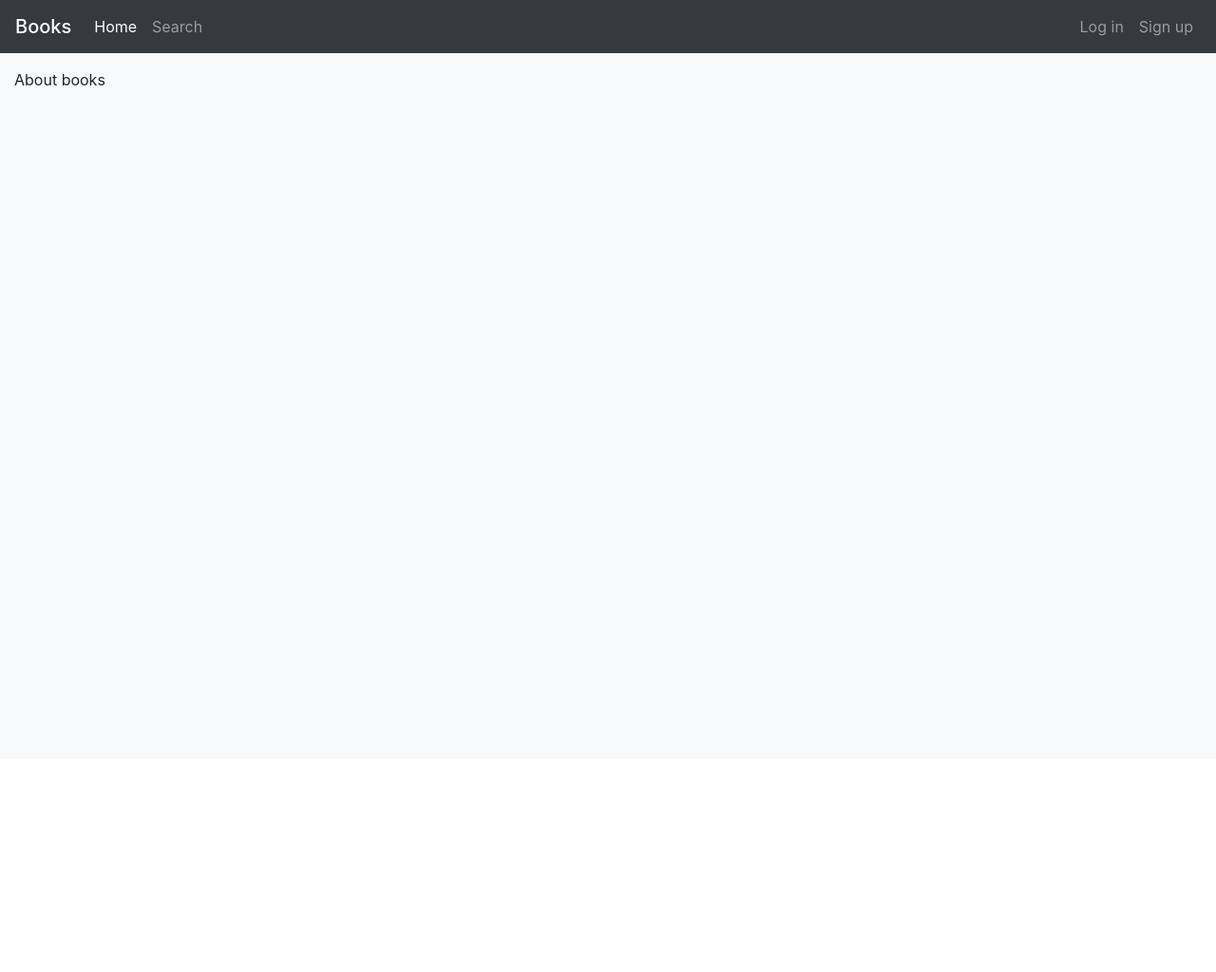
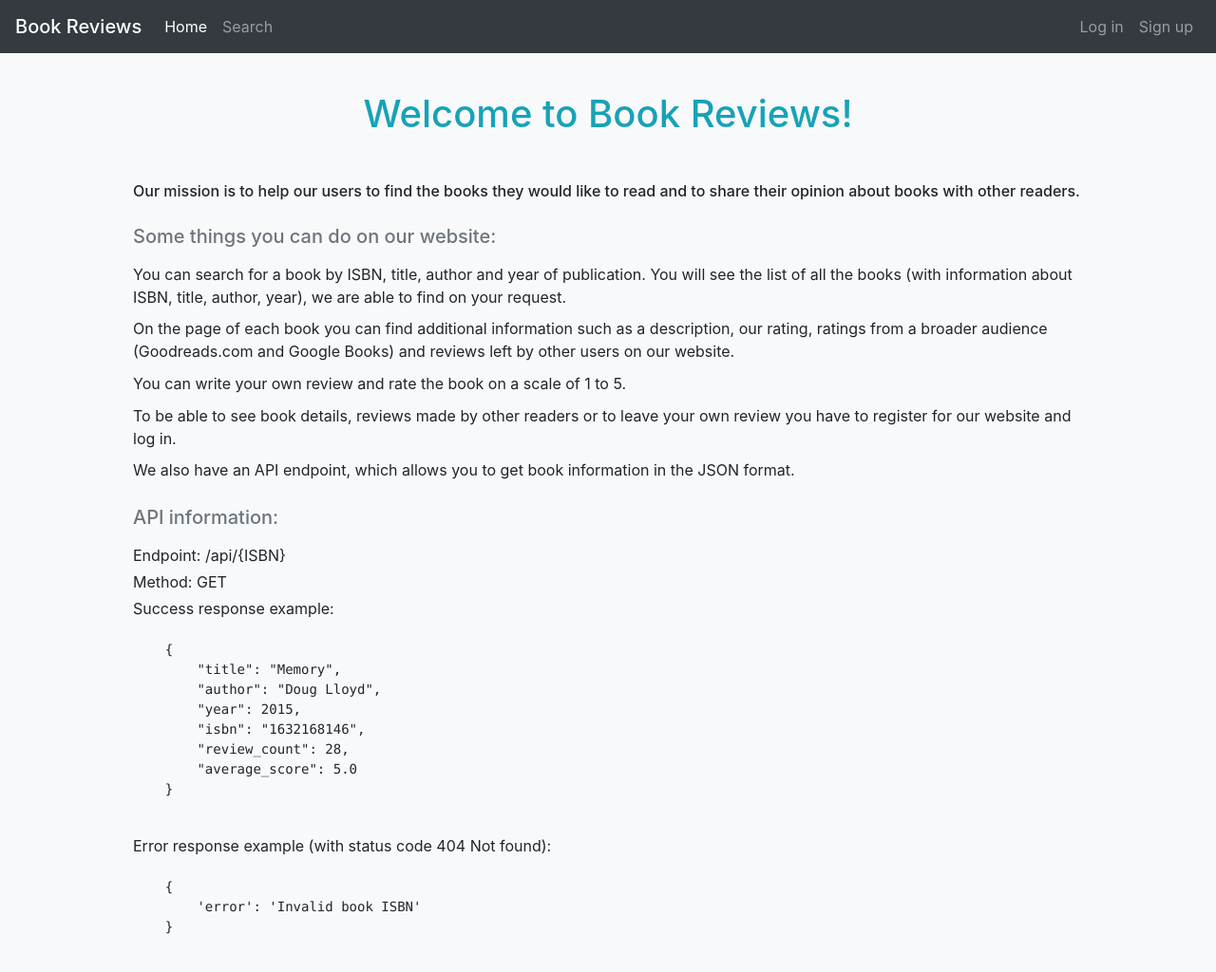
Before and after one commit to NKaty/Book-reviews, a Flask app: page / in a window 1280 px wide. Shown: the whole page at 95% size. Before the commit the page ends 90 px from the top, so only its background shows below. Run offline with Flask 2, Linux system fonts and the light colour scheme; some libraries are stand-ins or nearby versions.

Commit message:
rework index template

```diff
--- a/app/static/style.css
+++ b/app/static/style.css
@@ -1,3 +1,11 @@
+.about-text {
+    max-width: 1000px;
+}
+
+.about-text p {
+    margin-bottom: 0.6em;
+}
+
 .form-control {
     display: inline-block;
     width: auto;
--- a/app/templates/book.html
+++ b/app/templates/book.html
@@ -40,7 +40,7 @@
             </div>
             {% endif %}
             <div class="d-flex">
-                <h6 class="pr-1">our rating:</h6>
+                <h6 class="pr-1">book reviews rating:</h6>
                 <div class="stars" style="--rating: {{ rating_data['books']['average_rating'] }};">★★★★★</div>
                 <h6 class="pl-1">{{ rating_data['books']['average_rating'] }} ratings {{
                     rating_data['books']['ratings_count'] }} </h6>
--- a/app/templates/index.html
+++ b/app/templates/index.html
@@ -1,5 +1,39 @@
 {% extends "layout.html" %}
 
 {% block body %}
-    <div>About books</div>
+
+<div class="about-text d-flex mx-auto flex-column">
+    <h1 class="text-info my-4 text-center">Welcome to Book Reviews!</h1>
+    <p class="h6 mt-4">Our mission is to help our users to find the books they would like to read and to share their
+        opinion about books with other readers.</p>
+    <h5 class="text-secondary my-3">Some things you can do on our website:</h5>
+    <p>You can search for a book by ISBN, title, author and year of publication. You will see the list of all the books
+        (with information about ISBN, title, author, year), we are able to find on your request.</p>
+    <p>On the page of each book you can find additional information such as a description, our rating, ratings from a
+        broader audience (Goodreads.com and Google Books) and reviews left by other users on our website. </p>
+    <p>You can write your own review and rate the book on a scale of 1 to 5.</p>
+    <p>To be able to see book details, reviews made by other readers or to leave your own review you have to
+        register for our website and log in.</p>
+    <p>We also have an API endpoint, which allows you to get book information in the JSON format.</p>
+    <h5 class="text-secondary my-3">API information:</h5>
+    <p class="mb-1">Endpoint: /api/{ISBN}</p>
+    <p class="mb-1">Method: GET</p>
+    <p class="mb-0">Success response example:</p>
+    <pre><code>
+    {
+        "title": "Memory",
+        "author": "Doug Lloyd",
+        "year": 2015,
+        "isbn": "1632168146",
+        "review_count": 28,
+        "average_score": 5.0
+    }
+    </code></pre>
+    <p class="mb-0">Error response example (with status code 404 Not found):</p>
+    <pre><code>
+    {
+        'error': 'Invalid book ISBN'
+    }
+    </code></pre>
+</div>
 {% endblock %}
--- a/app/templates/layout.html
+++ b/app/templates/layout.html
@@ -12,7 +12,7 @@
 <body class="bg-light min-vh-100 d-flex flex-column">
     <div class="mod"></div>
     <nav class="navbar navbar-expand-sm navbar-dark bg-dark mb-3">
-        <a class="navbar-brand mb-0 h1" href="{{ url_for('index') }}">Books</a>
+        <a class="navbar-brand mb-0 h1" href="{{ url_for('index') }}">Book Reviews</a>
         <button class="navbar-toggler" type="button" data-toggle="collapse" data-target="#nav-menu"
                 aria-controls="auth" aria-expanded="false">
             <span class="navbar-toggler-icon"></span>
```
